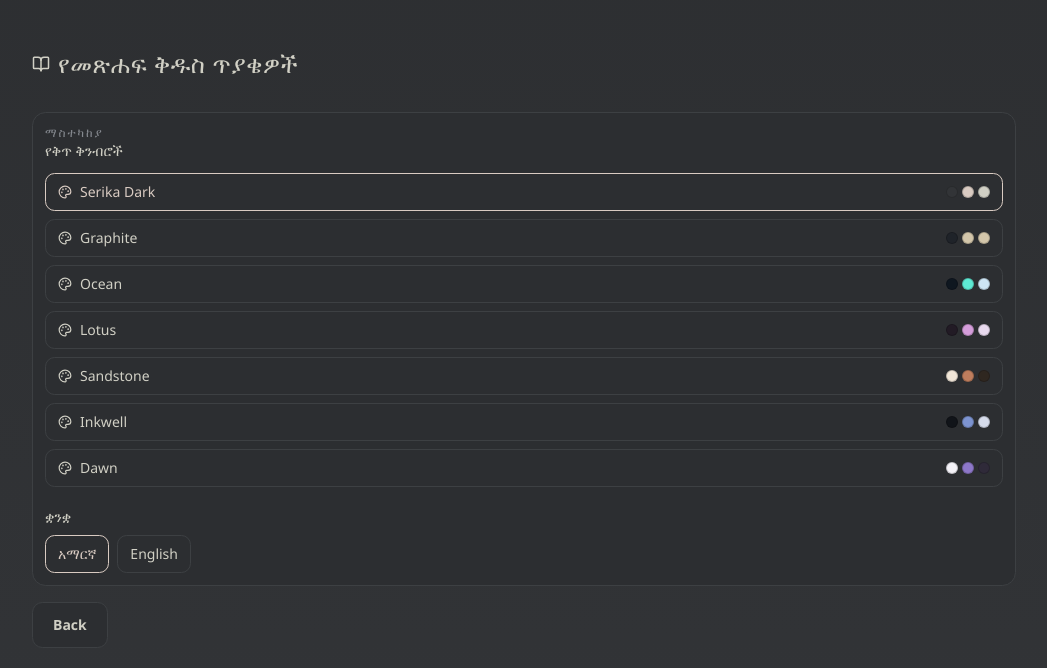
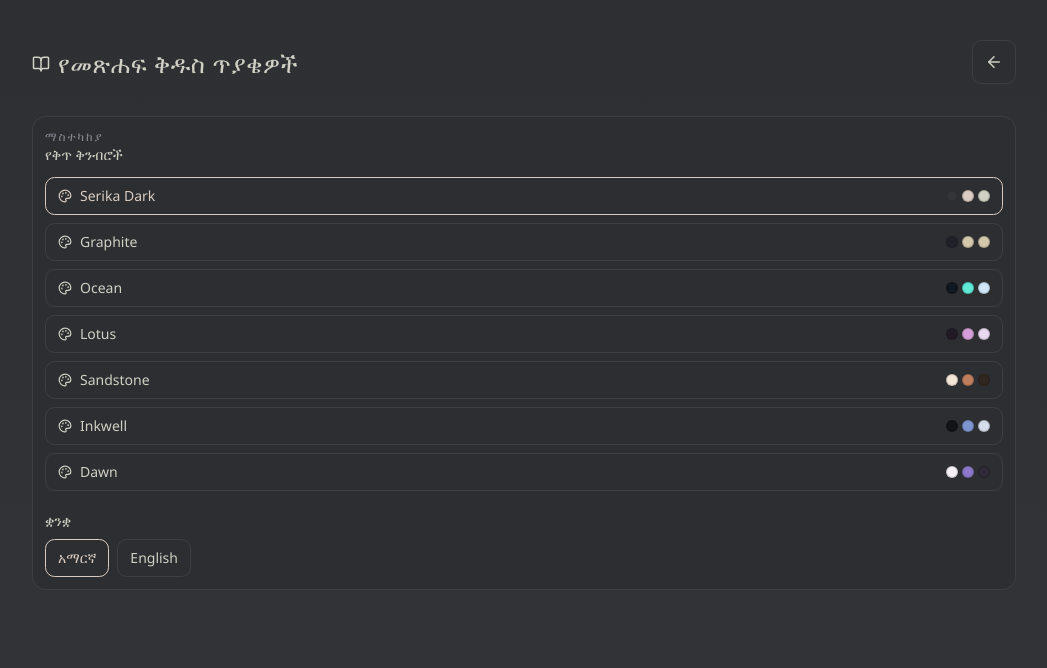
Before and after one commit to eyuel5/amharic-bible-challenge, a React (Vite) app: page / in a window 1280 px wide. Both pictures are taken after a click on the button "Open settings". Shown: the top 668 px of the page, without its empty margins (116-1163 px from the left). Built offline with nearby package versions, Linux system fonts and the light colour scheme.

Commit message:
Refactor progress display and back button in game to use icons instead

```diff
--- a/src/App.jsx
+++ b/src/App.jsx
@@ -1,5 +1,5 @@
 import { useEffect, useMemo, useState } from "react"
-import { BookOpen, Settings } from "lucide-react"
+import { ArrowLeft, BookOpen, Settings } from "lucide-react"
 import GameResultsScreen from "./components/game/layouts/GameResultsScreen"
 import GameSettingsScreen from "./components/game/layouts/GameSettingsScreen"
 import GameSetupScreen from "./components/game/layouts/GameSetupScreen"
@@ -310,6 +310,16 @@ function App() {
               <Settings size={18} />
             </button>
           )}
+          {stage === "settings" && (
+            <button
+              type="button"
+              onClick={closeSettings}
+              className="chip-btn inline-flex h-11 w-11 items-center justify-center self-start"
+              aria-label="Back"
+            >
+              <ArrowLeft size={18} />
+            </button>
+          )}
         </header>
 
         {stage === "setup" && (
@@ -350,7 +360,7 @@ function App() {
         )}
 
         {stage === "settings" && (
-          <section className="mt-8 space-y-4">
+          <section className="mt-8">
             <GameSettingsScreen
               themePack={themePack}
               onThemePackChange={setThemePack}
@@ -358,9 +368,6 @@ function App() {
               onLanguageChange={setLanguage}
               labels={labels}
             />
-            <button type="button" onClick={closeSettings} className="ghost-btn px-5 py-3 text-sm">
-              Back
-            </button>
           </section>
         )}
       </section>
--- a/src/components/game/modes/BookOrder.jsx
+++ b/src/components/game/modes/BookOrder.jsx
@@ -134,12 +134,12 @@ export default function BookOrderGame({ questionCount, sourceScope, onComplete,
   return (
     <>
       <div className="surface mt-6 p-4 text-sm">
-        <p className="text-[var(--text)]">
-          Progress:{" "}
+        <div className="flex items-center gap-2 text-[var(--text)]" aria-label="Progress">
+          <span className="font-semibold text-[var(--text-soft)]">Q.</span>
           <span className="font-semibold">
             {Math.min(round + (answerResult ? 0 : 1), questionCount)} / {questionCount}
           </span>
-        </p>
+        </div>
       </div>
 
       <div className="surface-soft mt-6 p-5">
--- a/src/components/game/modes/VerseRecall.jsx
+++ b/src/components/game/modes/VerseRecall.jsx
@@ -197,12 +197,12 @@ export default function VerseRecallGame({ questionCount, sourceScope, sourceBook
   return (
     <>
       <div className="surface mt-6 p-4 text-sm">
-        <p className="text-[var(--text)]">
-          Progress:{" "}
+        <div className="flex items-center gap-2 text-[var(--text)]" aria-label="Progress">
+          <span className="font-semibold text-[var(--text-soft)]">Q.</span>
           <span className="font-semibold">
             {Math.min(round + (answerResult ? 0 : 1), questionCount)} / {questionCount}
           </span>
-        </p>
+        </div>
       </div>
 
       <div className="surface-soft mt-6 p-5">
--- a/src/components/game/modes/VerseSpeaker.jsx
+++ b/src/components/game/modes/VerseSpeaker.jsx
@@ -168,12 +168,12 @@ export default function VerseSpeakerGame({ questionCount, sourceScope, sourceBoo
   return (
     <>
       <div className="surface mt-6 p-4 text-sm">
-        <p className="text-[var(--text)]">
-          Progress:{" "}
+        <div className="flex items-center gap-2 text-[var(--text)]" aria-label="Progress">
+          <span className="font-semibold text-[var(--text-soft)]">Q.</span>
           <span className="font-semibold">
             {Math.min(currentIndex + (answerResult ? 1 : 0), totalQuestions)} / {totalQuestions}
           </span>
-        </p>
+        </div>
       </div>
 
       <div className="surface-soft mt-6 p-5">
--- a/src/components/game/modes/VerseToBook.jsx
+++ b/src/components/game/modes/VerseToBook.jsx
@@ -119,12 +119,12 @@ export default function VerseToBookGame({ questionCount, sourceScope, sourceBook
   return (
     <>
       <div className="surface mt-6 p-4 text-sm">
-        <p className="text-[var(--text)]">
-          Progress:{" "}
+        <div className="flex items-center gap-2 text-[var(--text)]" aria-label="Progress">
+          <span className="font-semibold text-[var(--text-soft)]">Q.</span>
           <span className="font-semibold">
             {Math.min(round + (answerResult ? 0 : 1), questionCount)} / {questionCount}
           </span>
-        </p>
+        </div>
       </div>
 
       <div className="surface-soft mt-6 p-5">
```
